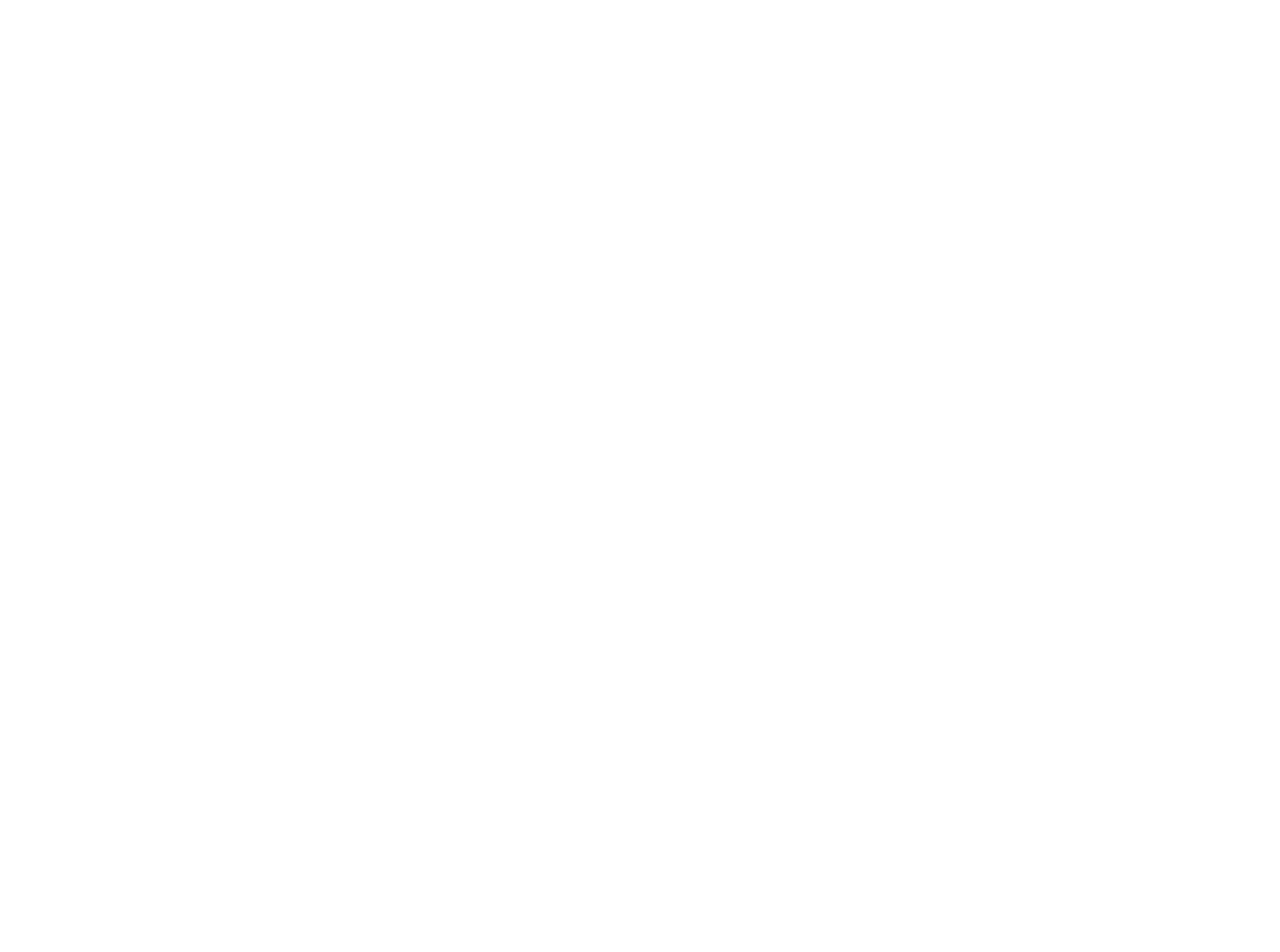
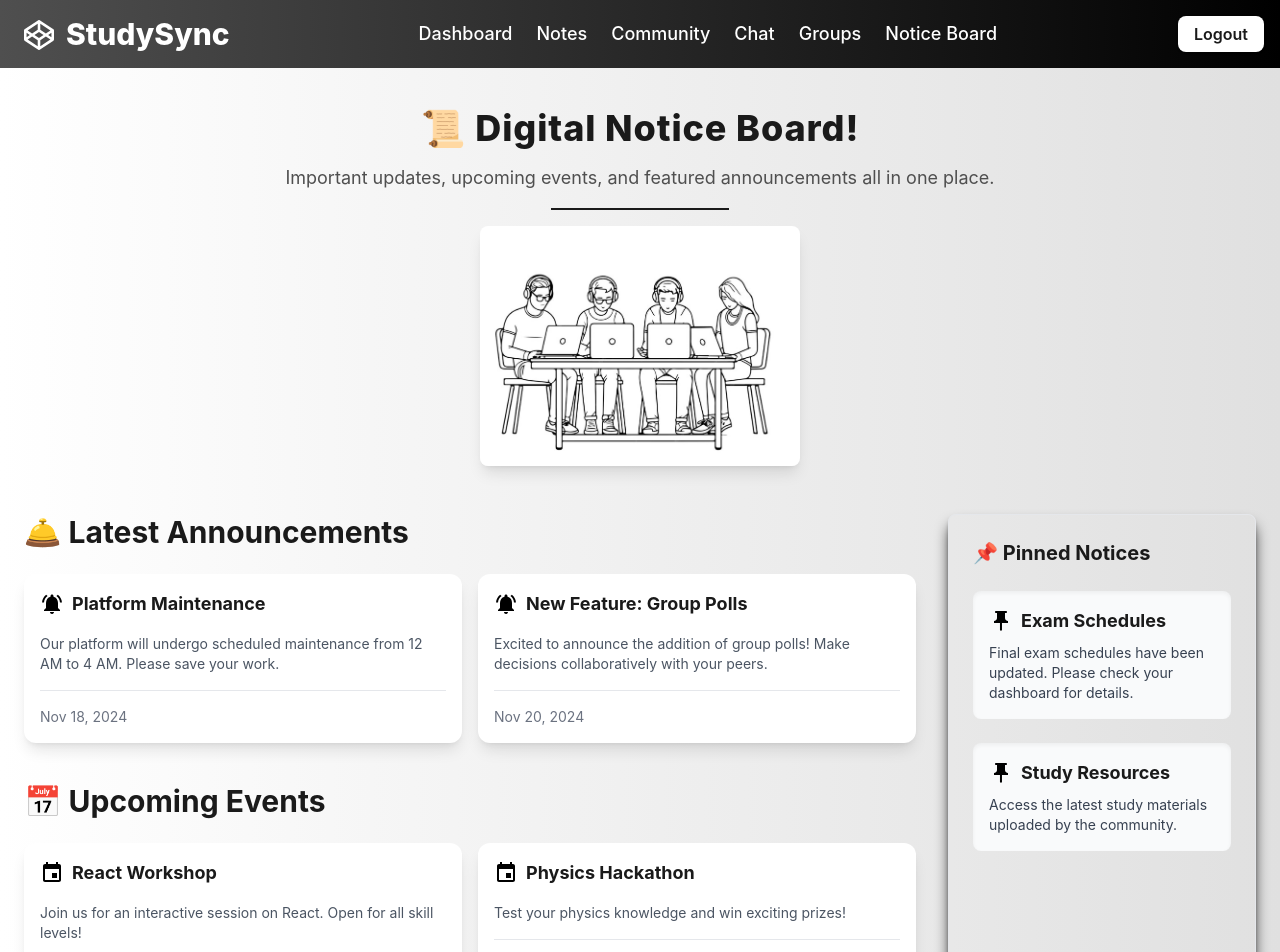
Before and after one commit to anishmehta24/StudySync, a React (Vite) app: page /noticeboard in a window 1280 px wide. Before the commit this address had no page. Shown: the top 952 px of the page. Before the commit the page ends 800 px from the top, so only its background shows below. Built offline with nearby package versions, Linux system fonts and the light colour scheme.

Commit message:
noticeboard ui

```diff
--- a/package.json
+++ b/package.json
@@ -17,7 +17,8 @@
     "react": "^18.3.1",
     "react-dom": "^18.3.1",
     "react-icons": "^5.3.0",
-    "react-router-dom": "^6.28.0"
+    "react-router-dom": "^6.28.0",
+    "socket.io-client": "^4.8.1"
   },
   "devDependencies": {
     "@eslint/js": "^9.13.0",
--- a/src/App.jsx
+++ b/src/App.jsx
@@ -11,8 +11,10 @@
 import theme from './theme'
 import { ThemeProvider } from '@mui/material'
 import Community from './components/Community/Community'
-import GroupStudyFinder from './components/groups/Group'
+
 import Group from './components/groups/Group'
+import NoticeBoard from './components/noticeboard/Notice'
+
 
 function App() {
 
@@ -26,6 +28,8 @@
       <Route path="/notes" element={<Notes/>} />
       <Route path="/community" element={<Community/>} />
       <Route path="/groups" element={<Group/>} />
+      {/* <Route path="/chat" element={<Chat/>} /> */}
+      <Route path="/noticeboard" element={<NoticeBoard/>} />
       <Route path="/ai-note-generation" element={<Aigenerator/>} />
       <Route path="/notes/upload" element={<Uploadnotes/>} />
       <Route path="/signup" element={<Signup />} />
--- a/src/components/groups/Group.jsx
+++ b/src/components/groups/Group.jsx
@@ -19,7 +19,7 @@
   };
 
   const redirectToCommunityForm = () => {
-    window.location.href = '/community-form';
+    window.location.href = '/community';
   };
 
   const redirectToChatPage = () => {
@@ -27,7 +27,7 @@
   };
 
   const redirectToNoticeBoard = () => {
-    window.location.href = '/notice-board';
+    window.location.href = '/noticeboard';
   };
 
   return (
@@ -44,23 +44,24 @@
           </h3>
           <hr className="border-t-2 border-primary-dark w-1/2 mx-auto my-4" />
           <br />
-          <div className="flex items-center justify-around">
+          <div className="flex flex-wrap items-center justify-around gap-4">
             <img
                 src="../public/group4.png"
                 alt="Study Illustration 1"
-                className="rounded-lg shadow-lg shadow-current w-80 h-60 object-cover"
+                className="rounded-lg shadow-lg shadow-current w-full sm:w-80 h-60 object-cover"
             />
             <img
                 src="../public/group3.png"
                 alt="Study Illustration 2"
-                className="rounded-lg shadow-lg shadow-current w-80 h-60 object-cover"
+                className="rounded-lg shadow-lg shadow-current w-full sm:w-80 h-60 object-cover"
             />
             <img
                 src="../public/group5.png"
-                alt="Study Illustration 2"
-                className="rounded-lg shadow-lg shadow-current w-80 h-60 object-cover"
+                alt="Study Illustration 3"
+                className="rounded-lg shadow-lg shadow-current w-full sm:w-80 h-60 object-cover"
             />
-          </div>
+        </div>
+
         </div>
 
         {/* Search Study Groups Section */}
@@ -111,6 +112,7 @@
           <div className="flex-grow lg:flex-[3]">
             <h1 className="text-3xl text-primary-dark font-bold mb-6">
               Featured Study Groups
+              <hr className='mt-2 border border-secondary-dark w-1/2'/>
             </h1>
             <div className="grid grid-cols-1 sm:grid-cols-2 gap-4 mb-10 max-w-5xl">
               <StudyGroupCard
--- /dev/null
+++ b/src/components/noticeboard/Notice.jsx
@@ -0,0 +1,120 @@
+import React from 'react';
+import Navbar from '../Navbar';
+import NotificationsActiveIcon from '@mui/icons-material/NotificationsActive';
+import EventIcon from '@mui/icons-material/Event';
+import PushPinIcon from '@mui/icons-material/PushPin';
+
+const NoticeBoard = () => {
+  return (
+    <div>
+      <Navbar />
+      <div className="min-h-screen bg-gradient-to-r from-background to-secondary-light px-6 py-10 flex flex-col items-center">
+        {/* Hero Section */}
+        <div className="text-center mb-12 space-y-4">
+          <h1 className="text-4xl font-extrabold text-primary-dark mb-4 text-center tracking-wide">
+            📜 Digital Notice Board!
+          </h1>
+          <h3 className="text-lg text-text-light mb-12 text-center">
+            Important updates, upcoming events, and featured announcements all in one place.
+          </h3>
+          <hr className="border-t-2 border-primary-dark w-1/4 mx-auto my-4" />
+          <div className="flex items-center justify-center">
+            <img
+              src="../public/group5.png"
+              alt="Digital Notice Board Illustration"
+              className="rounded-lg shadow-lg w-80 h-60 object-cover sm:max-w-xl"
+            />
+          </div>
+        </div>
+
+        <div className="flex flex-col lg:flex-row w-full max-w-7xl space-y-8 lg:space-y-0 lg:space-x-8">
+          {/* Center Section */}
+          <div className="flex-grow lg:flex-[3]">
+            <h1 className="text-3xl text-primary-dark font-bold mb-6">
+              🛎️ Latest Announcements
+            </h1>
+            <div className="grid grid-cols-1 sm:grid-cols-2 gap-4 mb-10 max-w-5xl">
+              <AnnouncementCard
+                title="Platform Maintenance"
+                date="Nov 18, 2024"
+                description="Our platform will undergo scheduled maintenance from 12 AM to 4 AM. Please save your work."
+              />
+              <AnnouncementCard
+                title="New Feature: Group Polls"
+                date="Nov 20, 2024"
+                description="Excited to announce the addition of group polls! Make decisions collaboratively with your peers."
+              />
+            </div>
+
+            <h1 className="text-3xl text-primary-dark font-bold mb-6">
+              📅 Upcoming Events
+            </h1>
+            <div className="grid grid-cols-1 sm:grid-cols-2 gap-4 mb-10 max-w-5xl">
+              <EventCard
+                title="React Workshop"
+                date="Dec 5, 2024"
+                details="Join us for an interactive session on React. Open for all skill levels!"
+              />
+              <EventCard
+                title="Physics Hackathon"
+                date="Dec 12, 2024"
+                details="Test your physics knowledge and win exciting prizes!"
+              />
+            </div>
+          </div>
+
+          {/* Right Section */}
+          <div className="w-full lg:w-1/4 shadow-lg shadow-current p-6 space-y-6 border rounded-lg">
+            <h2 className="text-xl font-bold text-primary-dark mb-4">
+              📌 Pinned Notices
+            </h2>
+            <PinnedNotice
+              title="Exam Schedules"
+              description="Final exam schedules have been updated. Please check your dashboard for details."
+            />
+            <PinnedNotice
+              title="Study Resources"
+              description="Access the latest study materials uploaded by the community."
+            />
+          </div>
+        </div>
+      </div>
+    </div>
+  );
+};
+
+const AnnouncementCard = ({ title, date, description }) => (
+  <div className="bg-white shadow-lg rounded-xl p-4 transform hover:scale-105 transition duration-300">
+    <div className="flex items-center space-x-2 mb-4">
+      <NotificationsActiveIcon color="primary" />
+      <h4 className="text-lg font-bold text-primary-dark">{title}</h4>
+    </div>
+    <p className="text-sm text-gray-600">{description}</p>
+    <hr className="my-4" />
+    <div className="text-sm text-gray-500">{date}</div>
+  </div>
+);
+
+const EventCard = ({ title, date, details }) => (
+  <div className="bg-white shadow-lg rounded-xl p-4 transform hover:scale-105 transition duration-300">
+    <div className="flex items-center space-x-2 mb-4">
+      <EventIcon color="primary" />
+      <h4 className="text-lg font-bold text-primary-dark">{title}</h4>
+    </div>
+    <p className="text-sm text-gray-600">{details}</p>
+    <hr className="my-4" />
+    <div className="text-sm text-gray-500">{date}</div>
+  </div>
+);
+
+const PinnedNotice = ({ title, description }) => (
+  <div className="bg-gray-50 shadow-inner rounded-lg p-4">
+    <div className="flex items-center space-x-2 mb-2">
+      <PushPinIcon color="primary" />
+      <h4 className="text-lg font-bold text-primary-dark">{title}</h4>
+    </div>
+    <p className="text-sm text-gray-700">{description}</p>
+  </div>
+);
+
+export default NoticeBoard;
```
Also changed, not shown: 1 other file (tests, documents, lock files or other folders).
